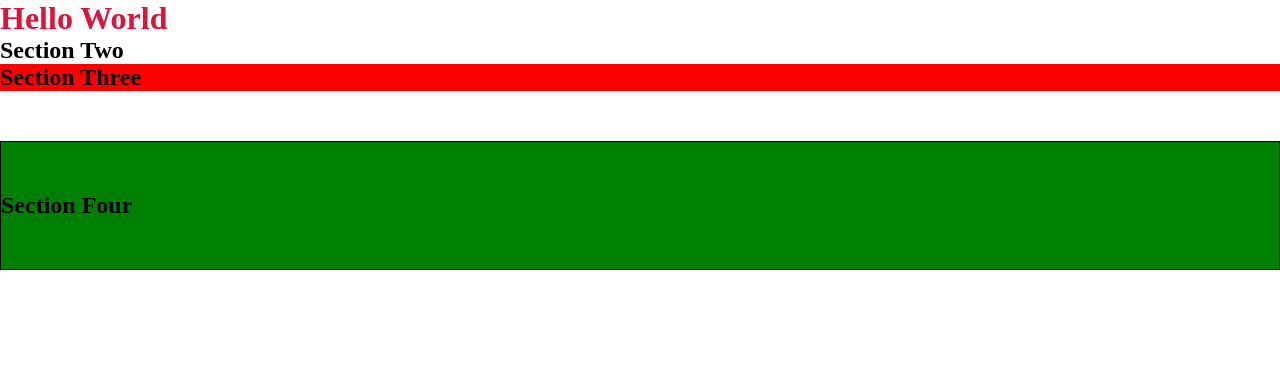
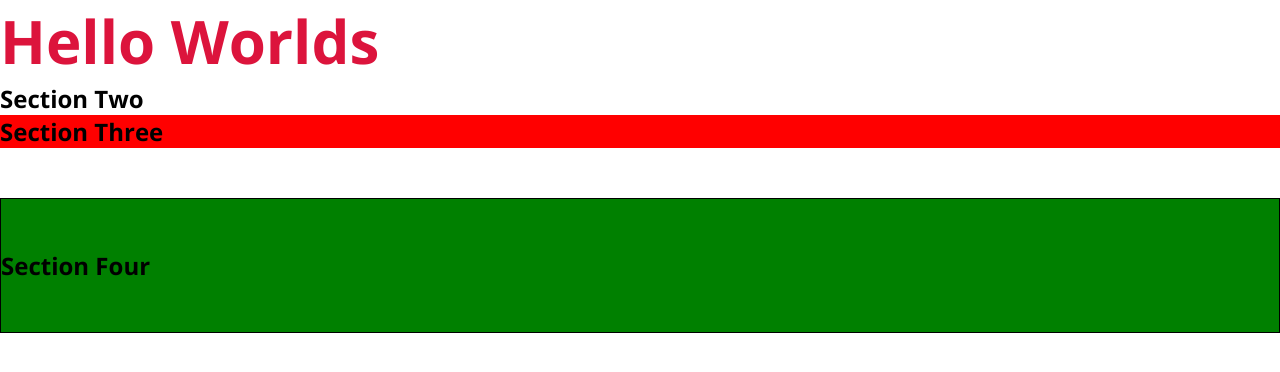
Before and after one commit to kervyntan/HTML-CSS-Guide, a plain HTML site: page index.html in a window 1280 px wide. Drawn offline with nearby package versions, Linux system fonts and the light colour scheme.

Commit message:
update css styling

```diff
--- a/index.html
+++ b/index.html
@@ -10,7 +10,7 @@
 <body>
 
     <div>
-        <h1> Hello World </h1>
+        <h1> Hello Worlds </h1>
         <div></div>
         <div></div>
         <div></div>
--- a/style.css
+++ b/style.css
@@ -1,7 +1,12 @@
+@import url('https://fonts.googleapis.com/css2?family=Open+Sans:wght@400;700&display=swap');
 *,
 *::before,
 *::after {
     box-sizing: border-box;
+}
+
+body {
+    font-family: 'Open Sans', sans-serif;
 }
 
 body,
@@ -15,6 +20,7 @@ h3 {
 
 body div h1 {
     color : crimson;
+    font-size : 60px;
 }
 
 .section-three {
```
